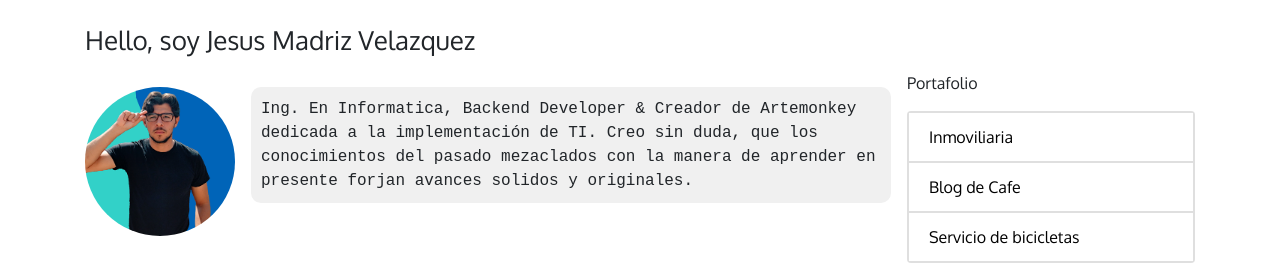
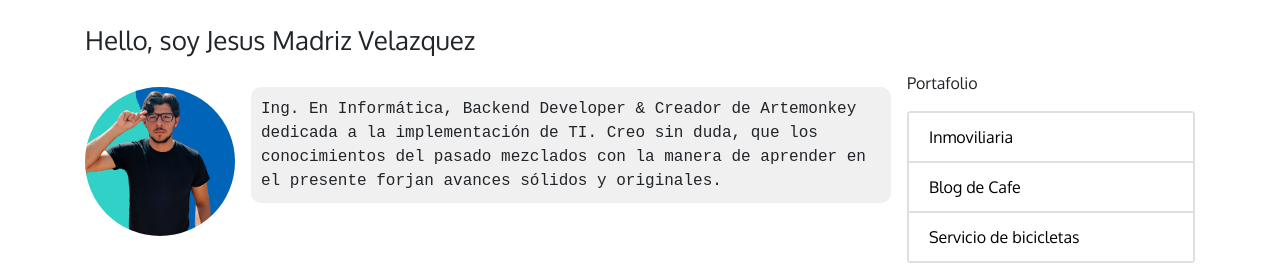
Before and after one commit to jesusy123/aboutme, a plain HTML site: page index.html in a window 1280 px wide. Shown: the top 265 px of the page. Drawn offline with nearby package versions, Linux system fonts and the light colour scheme; a web font is replaced by a local one.

Commit message:
Update index.html

```diff
--- a/index.html
+++ b/index.html
@@ -21,8 +21,7 @@
             <img src="perfil jesus_opt.png" width="150px" class="rounded-circle mt-3" alt="Perfil jesus madriz">
           </div>
           <div class="descripcion p-3">
-            <p>Ing. En Informatica, Backend Developer & Creador de Artemonkey dedicada a la implementación
-            de TI. Creo sin duda, que los conocimientos del pasado mezaclados con la manera de aprender en presente forjan avances solidos y originales.</p>
+            <p>Ing. En Informática, Backend Developer & Creador de Artemonkey dedicada a la implementación de TI. Creo sin duda, que los conocimientos del pasado mezclados con la manera de aprender en el presente forjan avances sólidos y originales.</p>
           </div>
         </div>
         <div class="derecha">
```
